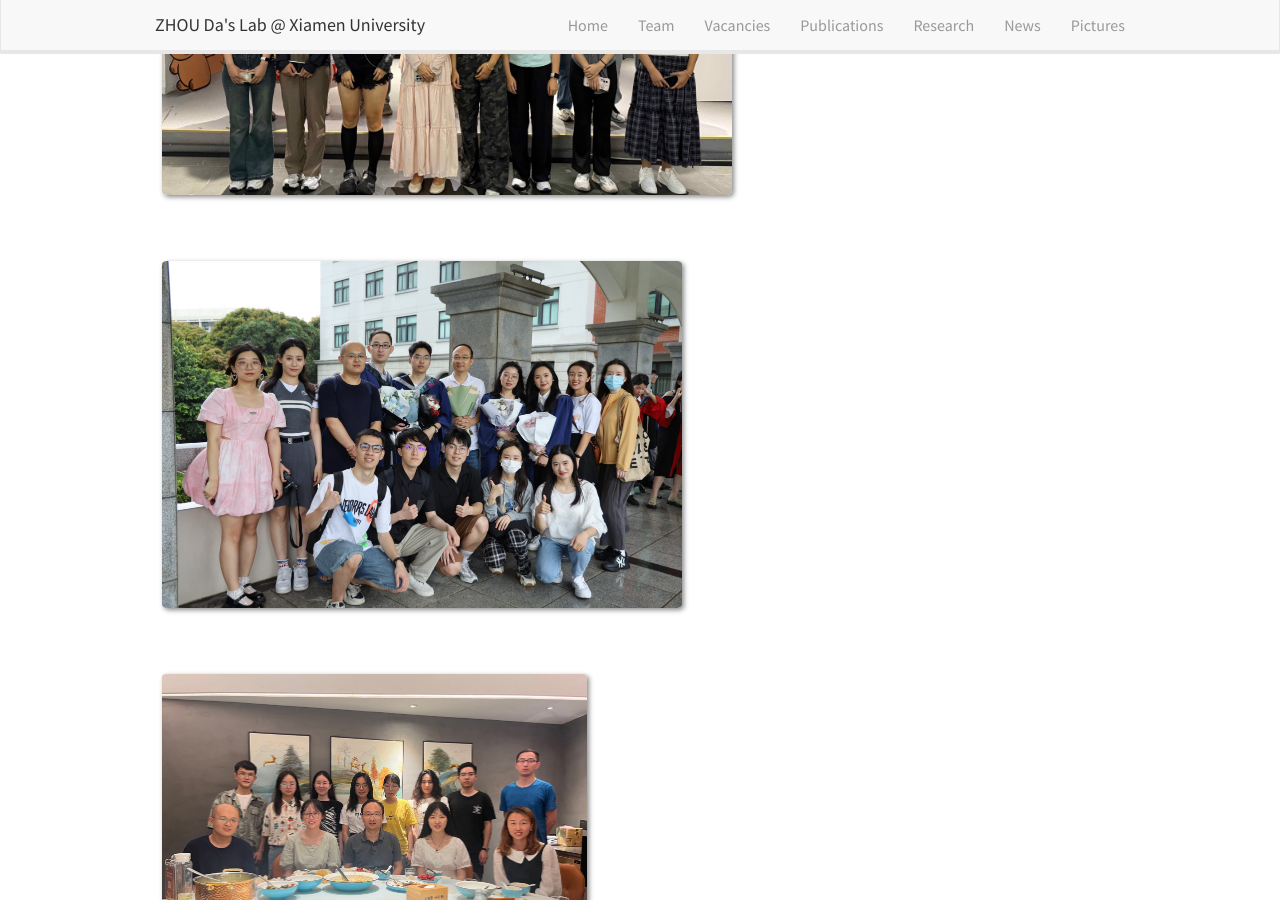
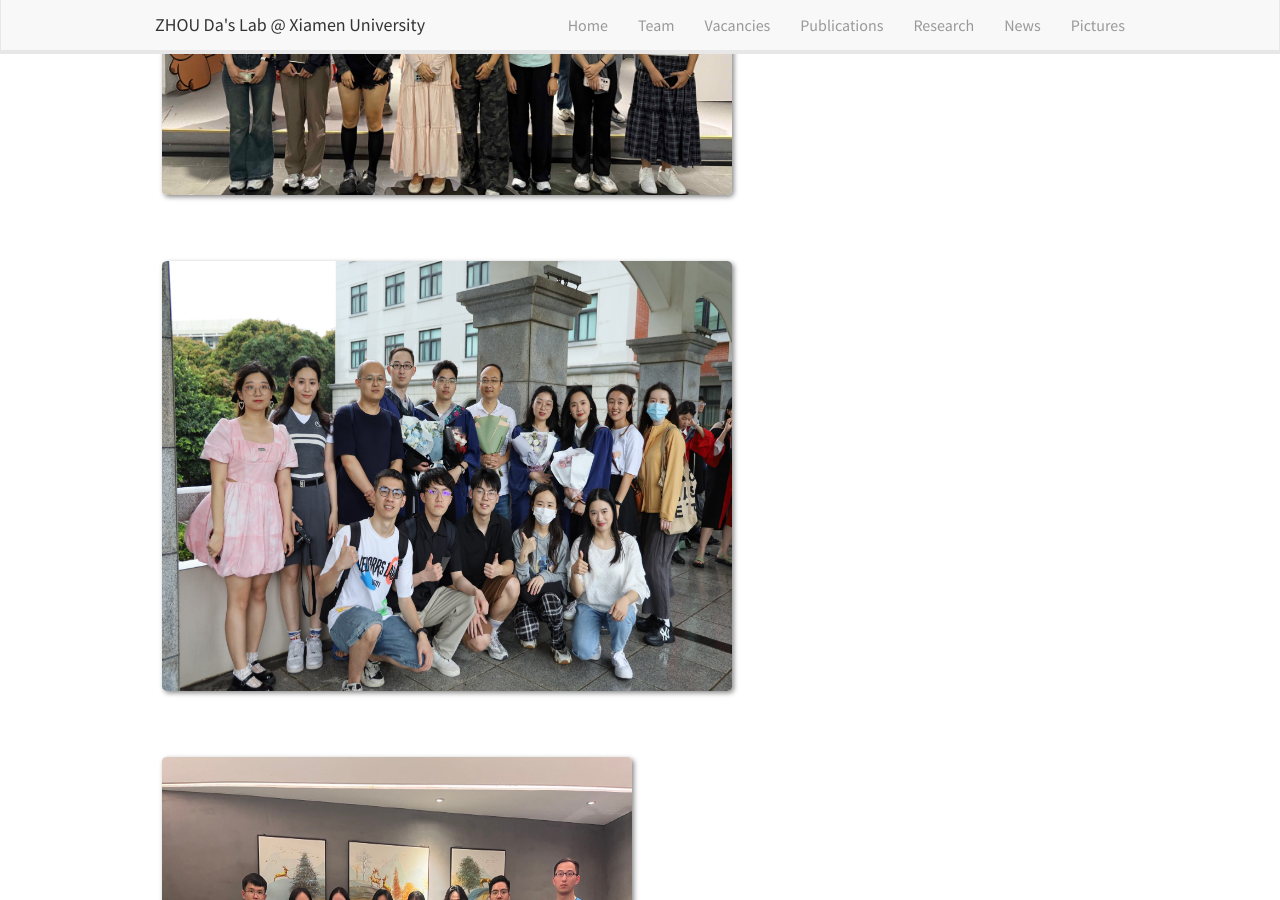
Before and after one commit to ZhouDaLab/zhoudalab.github.io, a Jekyll site: the page built from _pages/pictures.md, in a window 1280 px wide and 900 px high, scrolled down 2365 px. Built offline with Jekyll 4.4.1, drawn with Linux system fonts in a browser that asks for light colours; nearby versions of some CDN libraries.

Commit message:
Update pictures.md

```diff
--- a/_pages/pictures.md
+++ b/_pages/pictures.md
@@ -12,6 +12,5 @@ permalink: /pictures/
 <img src="{{ site.url }}{{ site.baseurl }}/images/2026北京校友合影.jpg" width="570" height="430" />
 <img src="{{ site.url }}{{ site.baseurl }}/images/2025newterm1.jpg" width="570" height="430" />
 <img src="{{ site.url }}{{ site.baseurl }}/images/2025newterm2.jpg" width="570" height="430" />
-<img src="{{ site.url }}{{ site.baseurl }}/images/2023毕业合影.jpg" width="520" height="347" />
-<img src="{{ site.url }}{{ site.baseurl }}/images/grouppic/20220823132834.jpg" width="425" height="320" />
-<img src="{{ site.url }}{{ site.baseurl }}/images/grouppic/20220825094806.jpg" width="370" height="496" />
+<img src="{{ site.url }}{{ site.baseurl }}/images/2023毕业合影.jpg" width="570" height="430" />
+<img src="{{ site.url }}{{ site.baseurl }}/images/grouppic/20220823132834.jpg" width="470" height="430" />
```
